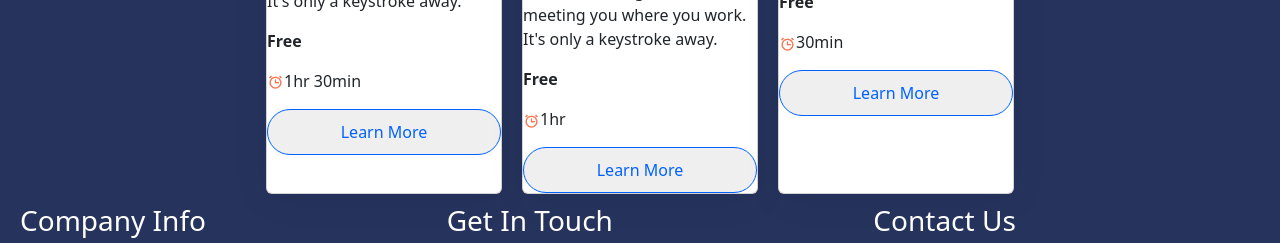
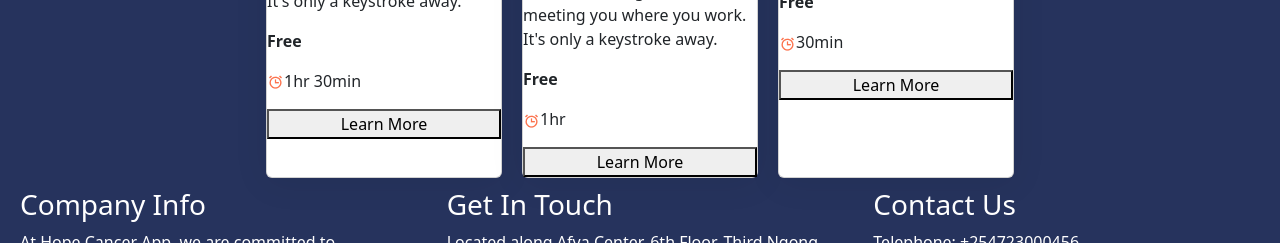
Before and after one commit to ruqayashar1/hope-cancer-app, a React (Create React App) app in the folder client/: page /research in a window 1280 px wide. Shown: the part 684-927 px from the top of the page. Built offline with nearby package versions, Linux system fonts and the light colour scheme.

Commit message:
research links

```diff
--- a/client/src/components/Research/Research.jsx
+++ b/client/src/components/Research/Research.jsx
@@ -1,38 +1,124 @@
-import React from "react";
+import React, { useState } from "react";
 import "./Research.css";
 
 function Research() {
+  const [showLink1, setShowLink1] = useState(false);
+  const [showLink2, setShowLink2] = useState(false);
+  const [showLink3, setShowLink3] = useState(false);
+
+  const handleLearnMore1 = () => {
+    setShowLink1(true);
+  };
+
+  const handleLearnMore2 = () => {
+    setShowLink2(true);
+  };
+
+  const handleLearnMore3 = () => {
+    setShowLink3(true);
+  };
 
   return (
     <div className="research">
-      <h1 id='header'><b>Our Doctors Specialize in you</b></h1>
+      <h1 id="header">
+        <b>Our Doctors Specialize in you</b>
+      </h1>
       <div className="flex_card">
         <div className="card">
-          <img className='card_img' src="https://s3-alpha-sig.figma.com/img/cb5a/d921/ec09ac87f2400b2f444b1de63d5c660a?Expires=1689552000&Signature=dkTMi~7uDLiTySQd5mYkpn1KyLXzPhKUvgL15xQqUBWLR6sqby8Vngn8pXy2voTRxw2ZlLbgx7MtWwHJh~QnrQ3Lgh2Kx30rjBdnZJz5tfdVsRuDeFud2QeW-ZpYv1RKSD6Exq1OnprcvPzeQtrwhiwl762k~-2EQk06GjWM8iIycG1n8dJFfIcP7Y3-ze62cmnQp89O79-u89-3YMVYFovtTw8luRQ1J~EAi2cmh~AIqzFpkGSbuGP678jC2ba1nCwo~FGprps5vS0nCUTiHvwCROqDTNtth7cI0jAvRkoeMGHL3MYy~mZm7SbC5JaYamb8ErubWZkHOTYT4LXQ~g__&Key-Pair-Id=APKAQ4GOSFWCVNEHN3O4" alt="placeholder" />
+          <img
+            className="card_img"
+            src="https://s3-alpha-sig.figma.com/img/cb5a/d921/ec09ac87f2400b2f444b1de63d5c660a?Expires=1689552000&Signature=dkTMi~7uDLiTySQd5mYkpn1KyLXzPhKUvgL15xQqUBWLR6sqby8Vngn8pXy2voTRxw2ZlLbgx7MtWwHJh~QnrQ3Lgh2Kx30rjBdnZJz5tfdVsRuDeFud2QeW-ZpYv1RKSD6Exq1OnprcvPzeQtrwhiwl762k~-2EQk06GjWM8iIycG1n8dJFfIcP7Y3-ze62cmnQp89O79-u89-3YMVYFovtTw8luRQ1J~EAi2cmh~AIqzFpkGSbuGP678jC2ba1nCwo~FGprps5vS0nCUTiHvwCROqDTNtth7cI0jAvRkoeMGHL3MYy~mZm7SbC5JaYamb8ErubWZkHOTYT4LXQ~g__&Key-Pair-Id=APKAQ4GOSFWCVNEHN3O4"
+            alt="placeholder"
+          />
           <h2 className="practices">Painless Procedure</h2>
           <h2>Cancer Screening</h2>
-          <p>We focus on ergonomics and meeting you where you work. It's only a keystroke away.</p>
-          <p><b>Free</b></p>
-          <p><img src="clock.png" />1hr 30min</p>
-          <button id="btn">Learn More</button>
+          <p>
+            We focus on ergonomics and meeting you where you work. It's only a
+            keystroke away.
+          </p>
+          <p>
+            <b>Free</b>
+          </p>
+          <p>
+            <img src="clock.png" alt="clock" />1hr 30min
+          </p>
+          {showLink1 ? (
+            <a
+              href="https://www.cancer.gov/about-cancer/screening"
+              target="_blank"
+              rel="noopener noreferrer"
+            >
+              Read More
+            </a>
+          ) : (
+            <button id="btn1" onClick={handleLearnMore1}>
+              Learn More
+            </button>
+          )}
         </div>
         <div className="card">
-          <img className='card_img' src="https://s3-alpha-sig.figma.com/img/1e51/5216/cb0937d4df363e84ae4b55281ee7a751?Expires=1689552000&Signature=Est97HFjBOGln1qLjxmy0OmNIpUPkxp9Xndo4Io57K9CuFAnPsjdOy3zgUL4C~viHU-NhyeRG~HA6-0Z1Eb8gJpxAoyb5oxECBBiubfEJng0WIu0K7w1lQGodQ4KOoG3D8m-fi408ARHtnBByGNrvL7NlNd1ECx7LyA1Ir7-2WpMRM7oX1RYKvP2GMUtfwrW5urDrovAO9~DYRna96ufFWqvDD5-qjBwMIhw1RU0NaOlwZ4aTV2CLXJTTdo3BUgekjnXt0MpKBOSuVmfcNU1DGFrDRYRwUM2TFWPY8tvThvsD3miEtczYWdaXa5iQPionZOfo78XgVqZBGRqxodysA__&Key-Pair-Id=APKAQ4GOSFWCVNEHN3O4" alt="placeholder" />
+          <img
+            className="card_img"
+            src="https://s3-alpha-sig.figma.com/img/1e51/5216/cb0937d4df363e84ae4b55281ee7a751?Expires=1689552000&Signature=Est97HFjBOGln1qLjxmy0OmNIpUPkxp9Xndo4Io57K9CuFAnPsjdOy3zgUL4C~viHU-NhyeRG~HA6-0Z1Eb8gJpxAoyb5oxECBBiubfEJng0WIu0K7w1lQGodQ4KOoG3D8m-fi408ARHtnBByGNrvL7NlNd1ECx7LyA1Ir7-2WpMRM7oX1RYKvP2GMUtfwrW5urDrovAO9~DYRna96ufFWqvDD5-qjBwMIhw1RU0NaOlwZ4aTV2CLXJTTdo3BUgekjnXt0MpKBOSuVmfcNU1DGFrDRYRwUM2TFWPY8tvThvsD3miEtczYWdaXa5iQPionZOfo78XgVqZBGRqxodysA__&Key-Pair-Id=APKAQ4GOSFWCVNEHN3O4"
+            alt="placeholder"
+          />
           <h2 className="practices">Best Oncologists</h2>
           <h2>Cancer Treatment Options</h2>
-          <p>We focus on ergonomics and meeting you where you work. It's only a keystroke away.</p>
-          <p><b>Free</b></p>
-        <p><img src="clock.png" />1hr</p>
-          <button id="btn">Learn More</button>
+          <p>
+            We focus on ergonomics and meeting you where you work. It's only a
+            keystroke away.
+          </p>
+          <p>
+            <b>Free</b>
+          </p>
+          <p>
+            <img src="clock.png" alt="clock" />1hr
+          </p>
+          {showLink2 ? (
+            <a
+              href="https://www.cancercenter.com/treatment-options"
+              target="_blank"
+              rel="noopener noreferrer"
+            >
+              Read More
+            </a>
+          ) : (
+            <button id="btn2" onClick={handleLearnMore2}>
+              Learn More
+            </button>
+          )}
         </div>
         <div className="card">
-          <img className='card_img' src="https://www.beaumont.org/images/default-source/cancer/beaumont-cancer-program-header.jpg" alt="placeholder" />
+          <img
+            className="card_img"
+            src="https://www.beaumont.org/images/default-source/cancer/beaumont-cancer-program-header.jpg"
+            alt="placeholder"
+          />
           <h2 className="practices">Careful Diagnosis</h2>
           <h2>Cancer Types</h2>
-          <p>We focus on ergonomics and meeting you where you work. It's only a keystroke away.</p>
-          <p><b>Free</b></p>
-        <p><img src="clock.png" />30min</p>
-          <button id="btn">Learn More</button>
+          <p>
+            We focus on ergonomics and meeting you where you work. It's only a
+            keystroke away.
+          </p>
+          <p>
+            <b>Free</b>
+          </p>
+          <p>
+            <img src="clock.png" alt="clock" />30min
+          </p>
+          {showLink3 ? (
+            <a
+              href="https://www.cancercenter.com/cancer-types"
+              target="_blank"
+              rel="noopener noreferrer"
+            >
+              Read More
+            </a>
+          ) : (
+            <button id="btn3" onClick={handleLearnMore3}>
+              Learn More
+            </button>
+          )}
         </div>
       </div>
     </div>
```
